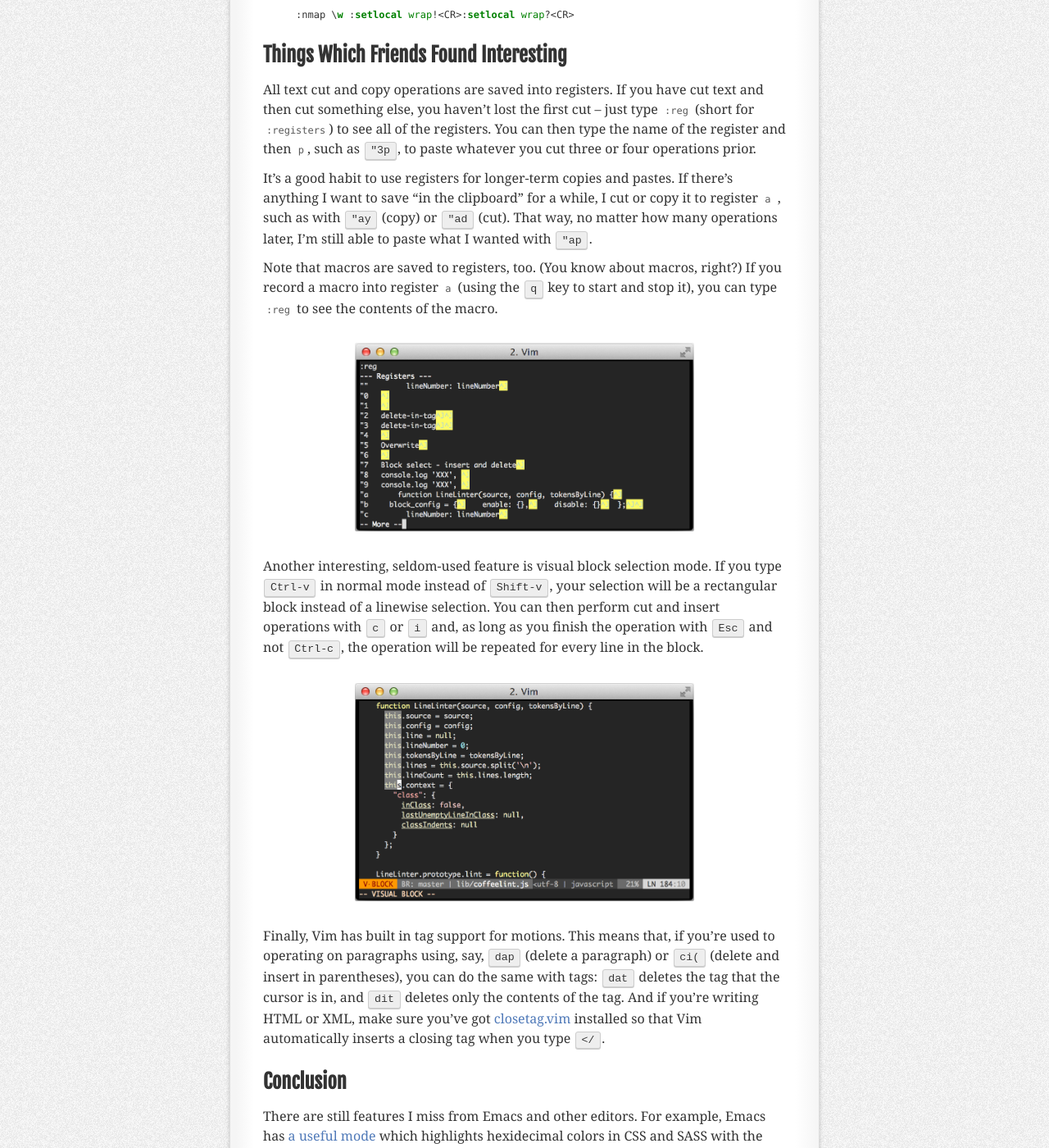
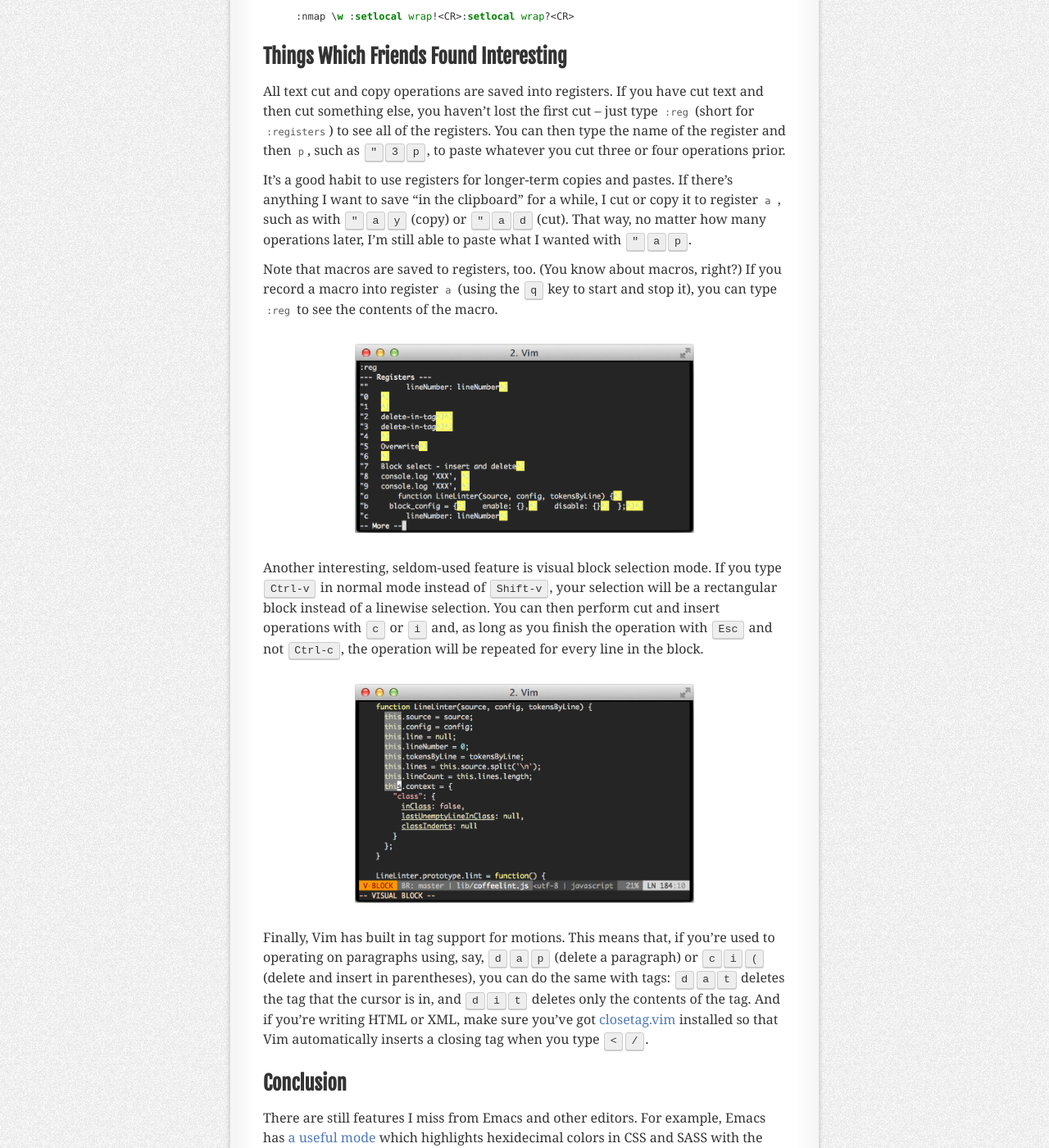
Before and after one commit to statico/statico.github.io, a Jekyll site: the page built from _posts/2012-01-01-vim.md, in a window 1280 px wide and 1400 px high, scrolled down 7016 px. Shown: the whole window at 82% size. Built offline with Jekyll 4.4.1, drawn with Linux system fonts in a browser that asks for light colours; comment, search, counter and statistics services are not loaded.

Commit message:
kbd tweaks

```diff
--- a/_posts/2012-01-01-vim.md
+++ b/_posts/2012-01-01-vim.md
@@ -30,7 +30,7 @@
 
 Addtionally, I use an [update.sh script][update.sh] I wrote to install plugins as well as keep everything up date. Keeping Vim plugins up to date is advantageous; I've found that Vim plugins are often updated to fix bugs but not change functionality significantly.
 
-Regarding mappings, I use the backslash key as my utility prefix since backslash isn't bound to anything by default. For example, <kbd>\o</kbd> toggles paste mode and <kbd>\l</kbd> toggles line numbers:
+Regarding mappings, I use the backslash key as my utility prefix since backslash isn't bound to anything by default. For example, <kbd>\</kbd><kbd>o</kbd> toggles paste mode and <kbd>\</kbd><kbd>l</kbd> toggles line numbers:
 
 {% highlight vim %}
 :nmap \l :setlocal number!<CR>
@@ -121,7 +121,7 @@
 :nmap ; :CtrlPBuffer<CR>
 {% endhighlight %}
 
-It's worth showing a few settings for Ctrl-P. The following are the settings I use which map it to <kbd>,t</kbd>, put it at the top of the screen, hide unnecessary files from the search results, and a few more things. Run `:help ctrlp-options` to read more about them.
+It's worth showing a few settings for Ctrl-P. The following are the settings I use which map it to <kbd>,</kbd><kbd>t</kbd>, put it at the top of the screen, hide unnecessary files from the search results, and a few more things. Run `:help ctrlp-options` to read more about them.
 
 {% highlight vim %}
 :let g:ctrlp_map = '<Leader>t'
@@ -178,9 +178,9 @@
 
 ### Things Which Friends Found Interesting
 
-All text cut and copy operations are saved into registers. If you have cut text and then cut something else, you haven't lost the first cut -- just type `:reg` (short for `:registers`) to see all of the registers. You can then type the name of the register and then `p`, such as <kbd>"3p</kbd>, to paste whatever you cut three or four operations prior.
+All text cut and copy operations are saved into registers. If you have cut text and then cut something else, you haven't lost the first cut -- just type `:reg` (short for `:registers`) to see all of the registers. You can then type the name of the register and then `p`, such as <kbd>"</kbd><kbd>3</kbd><kbd>p</kbd>, to paste whatever you cut three or four operations prior.
 
-It's a good habit to use registers for longer-term copies and pastes. If there's anything I want to save "in the clipboard" for a while, I cut or copy it to register `a` , such as with <kbd>"ay</kbd> (copy) or <kbd>"ad</kbd> (cut). That way, no matter how many operations later, I'm still able to paste what I wanted with <kbd>"ap</kbd>.
+It's a good habit to use registers for longer-term copies and pastes. If there's anything I want to save "in the clipboard" for a while, I cut or copy it to register `a` , such as with <kbd>"</kbd><kbd>a</kbd><kbd>y</kbd> (copy) or <kbd>"</kbd><kbd>a</kbd><kbd>d</kbd> (cut). That way, no matter how many operations later, I'm still able to paste what I wanted with <kbd>"</kbd><kbd>a</kbd><kbd>p</kbd>.
 
 Note that macros are saved to registers, too. (You know about macros, right?) If you record a macro into register `a` (using the <kbd>q</kbd> key to start and stop it), you can type `:reg` to see the contents of the macro.
 
@@ -190,7 +190,7 @@
 
 ![visualblock](images/vim/visualblock.png)
 
-Finally, Vim has built in tag support for motions. This means that, if you're used to operating on paragraphs using, say, <kbd>dap</kbd> (delete a paragraph) or <kbd>ci(</kbd> (delete and insert in parentheses), you can do the same with tags: <kbd>dat</kbd> deletes the tag that the cursor is in, and <kbd>dit</kbd> deletes only the contents of the tag. And if you're writing HTML or XML, make sure you've got [closetag.vim][closetag] installed so that Vim automatically inserts a closing tag when you type <kbd>&lt;/</kbd>.
+Finally, Vim has built in tag support for motions. This means that, if you're used to operating on paragraphs using, say, <kbd>d</kbd><kbd>a</kbd><kbd>p</kbd> (delete a paragraph) or <kbd>c</kbd><kbd>i</kbd><kbd>(</kbd> (delete and insert in parentheses), you can do the same with tags: <kbd>d</kbd><kbd>a</kbd><kbd>t</kbd> deletes the tag that the cursor is in, and <kbd>d</kbd><kbd>i</kbd><kbd>t</kbd> deletes only the contents of the tag. And if you're writing HTML or XML, make sure you've got [closetag.vim][closetag] installed so that Vim automatically inserts a closing tag when you type <kbd>&lt;</kbd><kbd>/</kbd>.
 
 ### Conclusion
 
```
